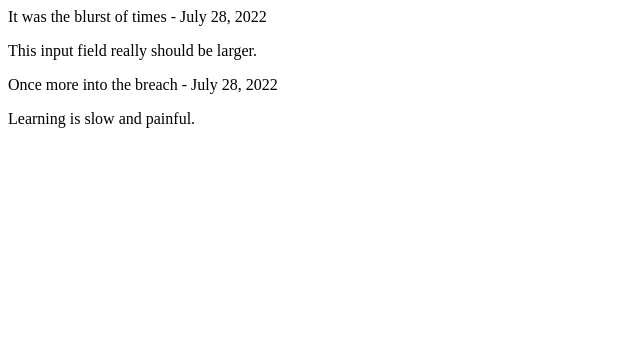
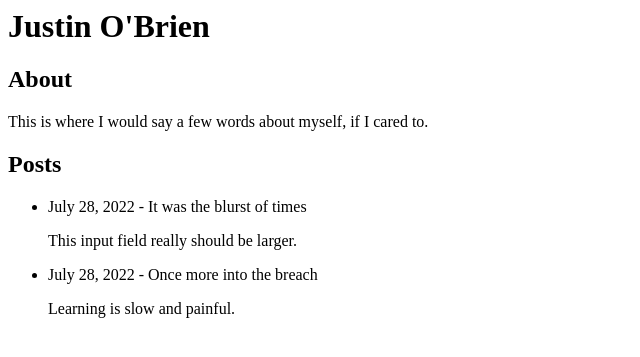
Before and after one commit to jaoist/jobrien.dev, a Django app: page / in a window 1280 px wide. Shown: the top 357 px of the page, without its empty margins (0-640 px from the left). Run offline with Django 4.2, Linux system fonts and the light colour scheme; data comes from the database, SQL or seed files in the repository.

Commit message:
Updated index template to use ul

```diff
--- a/jobriendev/blog/templates/blog/index.html
+++ b/jobriendev/blog/templates/blog/index.html
@@ -1,8 +1,18 @@
+<h1>Justin O'Brien</h1>
+
+<h2>About</h2>
+<p>This is where I would say a few words about myself, if I cared to.</p>
+
+<h2>Posts</h2>
 {% if blog_posts %}
+    <ul>
     {% for bp in blog_posts %}
-    <p>{{ bp.title }} - {{ bp.pub_date }}</p>
-    <p>{{ bp.body }}</p>
+        <li>
+            <p><time>{{ bp.pub_date }}</time> - {{ bp.title }}</p>
+            <p>{{ bp.body }}</p>
+        </li>
     {% endfor %}
+    <ul>
 {% else %}
     <p>No posts available.</p>
 {% endif %}
```
